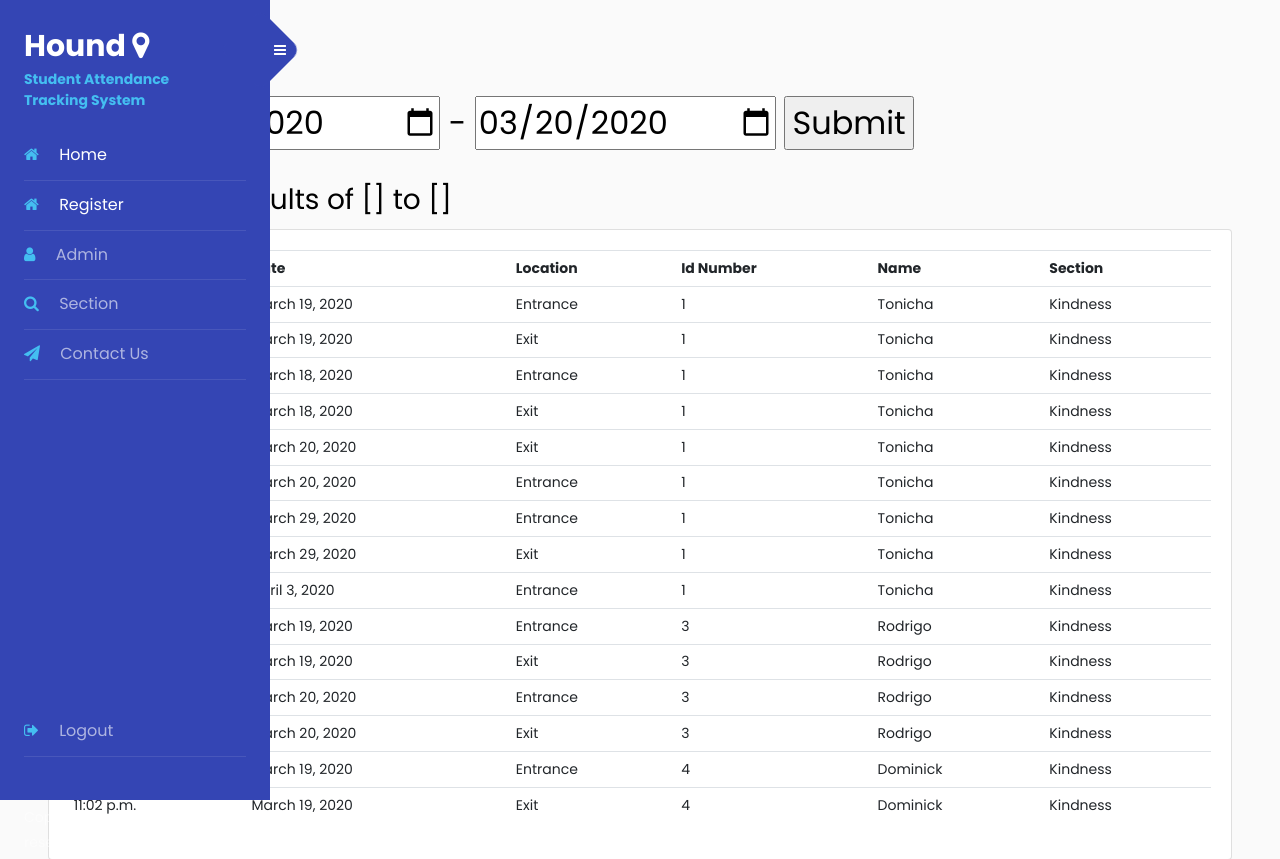
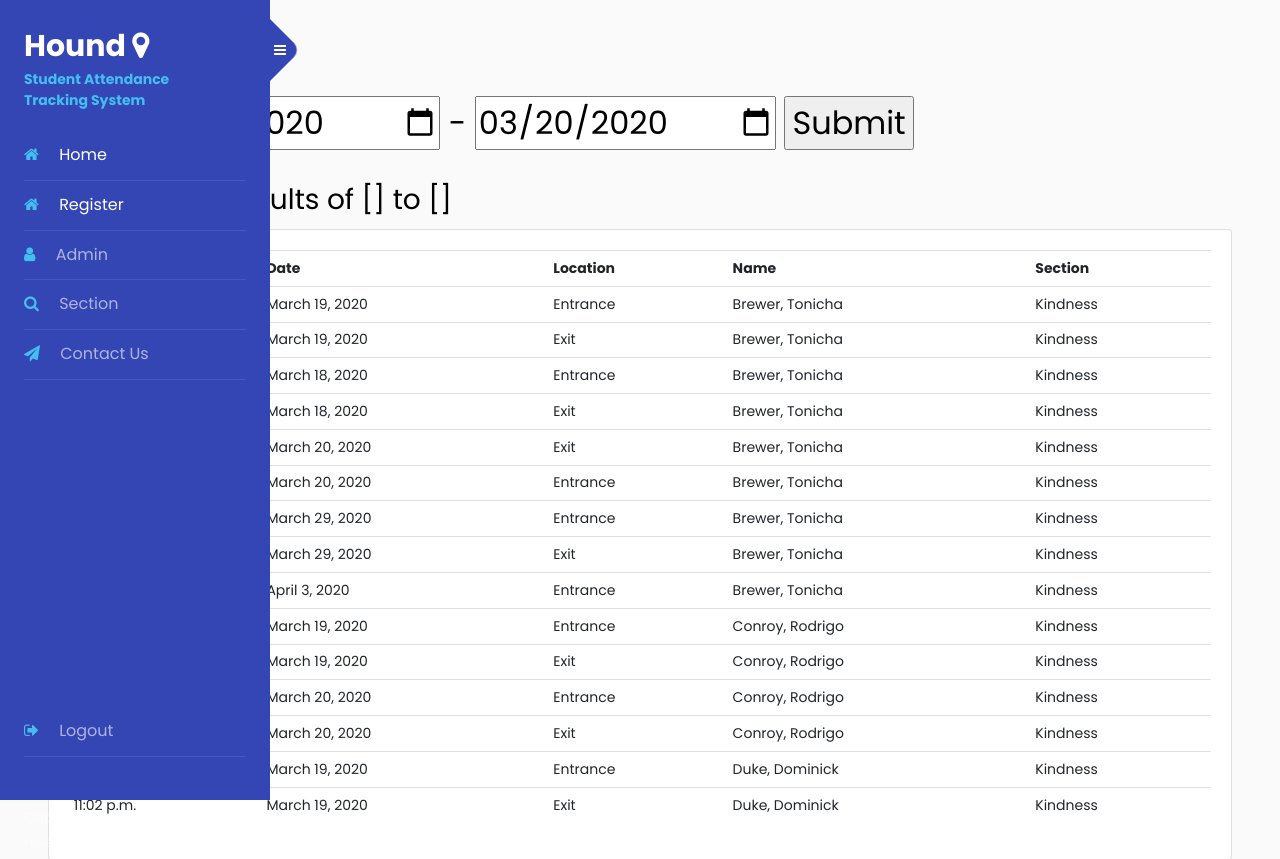
Before and after one commit to claudynetrixie/CoE134SATS, a Django app: a page that uses mysite/mysite/main/templates/main/header.html in a window 1280 px wide. Shown: the top 859 px of the page. Run offline with Django 3.2, Linux system fonts and the light colour scheme; a user stored in the database is signed in; data comes from the database, SQL or seed files in the repository; both versions use the stored data as it was after the commit; some libraries are stand-ins or nearby versions.

Commit message:
added last name to logs

```diff
--- a/mysite/mysite/main/templates/main/class_list.html
+++ b/mysite/mysite/main/templates/main/class_list.html
@@ -29,7 +29,6 @@
 						<th>Time  </th>
 						<th>Date   </th>
 						<th>Location      </th>
-						<th>Id Number</th>
 						<th>Name</th>
 						<th>Section</th>
 					</tr>
@@ -40,8 +39,7 @@
 						<td>{{log.time}}</td>
 						<td>{{log.date}}</td>
 						<td>{{log.location}}</td>
-						<td>{{log.id_number.id}}</td>
-						<td>{{log.id_number.first_name}}</td>
+						<td>{{log.id_number.last_name}}, {{log.id_number.first_name}}</td>
 						<td>{{log.id_number.section}}</td>
 					</tr>
 					{% endfor %}
--- a/mysite/mysite/main/templates/main/header.html
+++ b/mysite/mysite/main/templates/main/header.html
@@ -207,7 +207,7 @@
       if ($('#msg').length > 0) {
         $('#msg').remove();
       }
-    }, 2000)
+    }, 10000)
   </script>
 
 	<script src="https://cdnjs.cloudflare.com/ajax/libs/malihu-custom-scrollbar-plugin/3.1.5/jquery.mCustomScrollbar.concat.min.js"></script>
--- a/mysite/mysite/main/templates/main/listofstudents.html
+++ b/mysite/mysite/main/templates/main/listofstudents.html
@@ -74,6 +74,7 @@
             <div class="card card-body">
                 <table class="table table-sm">
                     <tr>
+                        <th>Last Name    </th>
                         <th>First Name   </th>
                         <th>Year Level   </th>
                         <th>Section      </th>
@@ -82,6 +83,7 @@
                     {% for student in students %}
 
                     <tr>
+                        <td>{{student.last_name}}</td>
                         <td>{{student.first_name}}</td>
                         <td>{{student.year_level}}</td>
                         <td>{{student.section}}</td>
--- a/mysite/mysite/main/templates/main/stud_attendance.html
+++ b/mysite/mysite/main/templates/main/stud_attendance.html
@@ -42,7 +42,6 @@
 					<th>Time  </th>
 					<th>Date   </th>
                     <th>Location      </th>
-                    <th>Id Number</th>
                     <th>Name</th>
                     <th>Section</th>
 				</tr>
@@ -53,8 +52,7 @@
 					<td>{{log.time}}</td>
 					<td>{{log.date}}</td>
                     <td>{{log.location}}</td>
-                    <td>{{log.id_number.id}}</td>
-                    <td>{{log.id_number.first_name}}</td>
+                    <td>{{log.id_number.last_name}}, {{log.id_number.first_name}}</td>
                     <td>{{log.id_number.section}}</td>
 				</tr>
 				{% endfor %}
```
Also changed, not shown: mysite/mysite/db.sqlite3.
